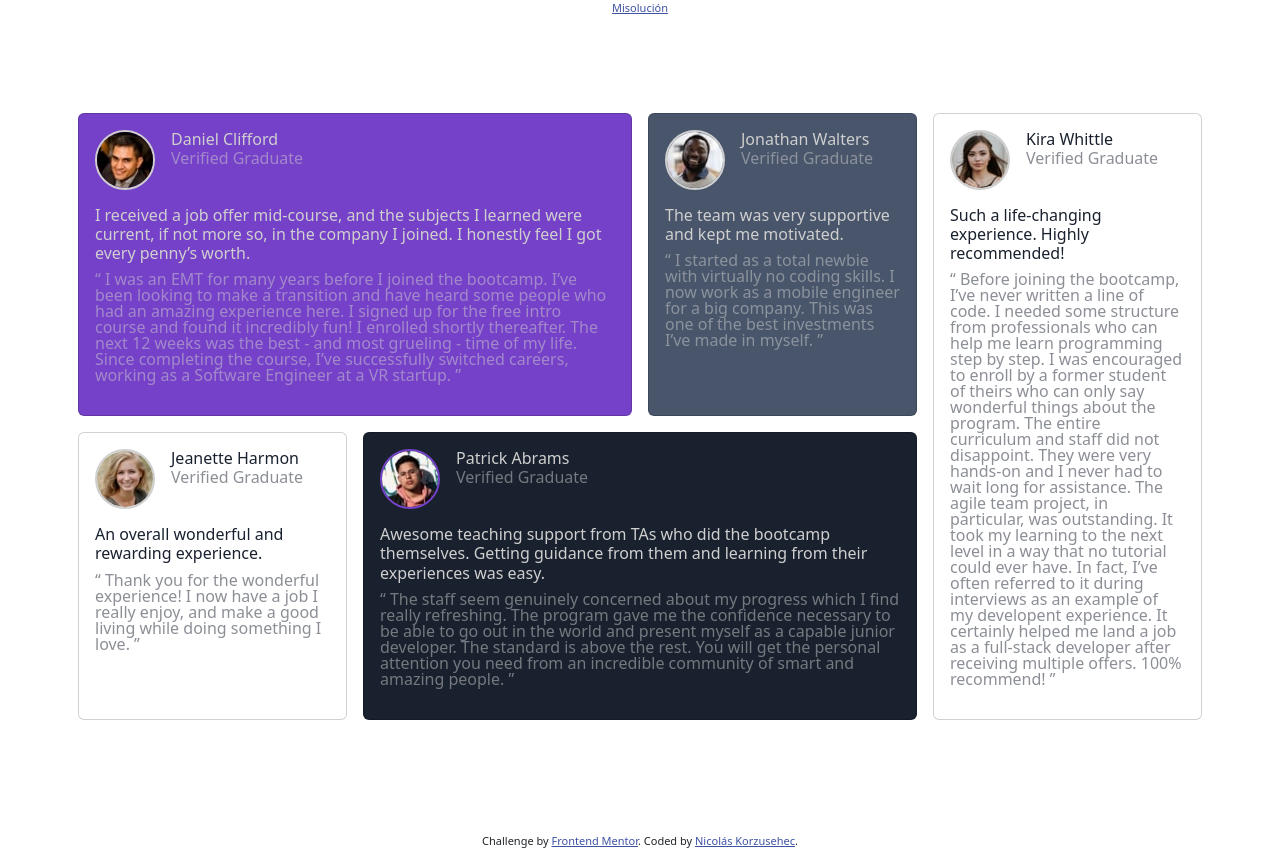
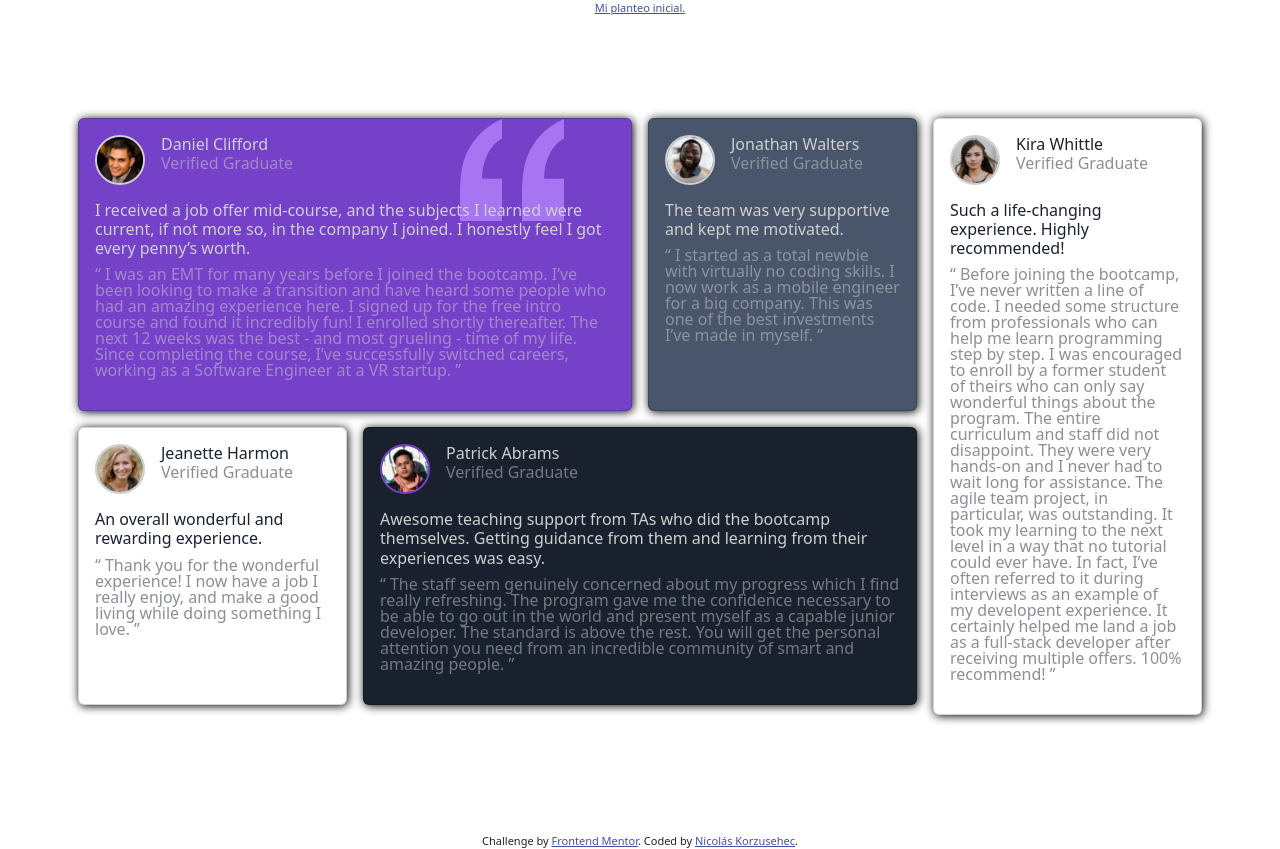
Before and after one commit to NicolasKorzusehec/Plantillas-Actv.-ITBA, a plain HTML site: page a-testimonialssection/testimoniales.html in a window 1280 px wide. Drawn offline with nearby package versions, Linux system fonts and the light colour scheme.

Commit message:
a-testimoniales: finalizado

```diff
--- a/a-testimonialssection/testimoniales.html
+++ b/a-testimonialssection/testimoniales.html
@@ -8,10 +8,10 @@
 
         <title>Frontend Mentor | Testimonials</title>
 
-        <link rel="preconnect" href="https://fonts.googleapis.com">
+<!--         <link rel="preconnect" href="https://fonts.googleapis.com">
         <link rel="preconnect" href="https://fonts.gstatic.com" crossorigin>
         <link href="https://fonts.googleapis.com/css2?family=Barlow+Semi+Condensed:wght@100;300;600;700;900&display=swap" rel="stylesheet">
-
+ -->
         <link rel="stylesheet" href="https://cdn.jsdelivr.net/npm/bootstrap@5.2.0-beta1/dist/css/bootstrap.min.css">
 
         <link rel="stylesheet" href="../a-testimonialssection/testimonialessection.css">
@@ -19,7 +19,7 @@
     </head>
     <body>
         <div class="attribution">
-            <a href="../a-testimonialssection/MiSolución/miopcion.html">Misolución</a>
+            <a href="../a-testimonialssection/MiSolución/miopcion.html">Mi planteo inicial.</a>
         </div>
 
         <!--Desarrollo Actividad-->
--- a/a-testimonialssection/testimonialessection.css
+++ b/a-testimonialssection/testimonialessection.css
@@ -9,7 +9,7 @@
 }
 
 .post1 {
-    background-color: hsl(263, 55%, 52%); /*Moderate violet*/
+    background: hsl(263, 55%, 52%) url(../a-testimonialssection/img/bg-pattern-quotation.svg) no-repeat 85% top;
     color: hsl(0, 0%, 81%); /*Light gray*/}
 .post2 {
     background-color: hsl(217, 19%, 35%); /*Very dark grayish blue*/
@@ -40,6 +40,14 @@
 .post4 img {border: 2px solid hsl(263, 55%, 52%);}
 .post5 img {border: 2px solid hsl(0, 0%, 81%);}
 
+.d-flex img {
+    width: 50px;
+}
+
+[class*=post] {
+    box-shadow: 1px 1px 10px black;
+}
+
 /*
 [class*=post] p {
     text-align: justify;
```
